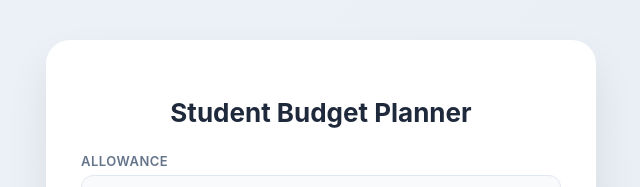
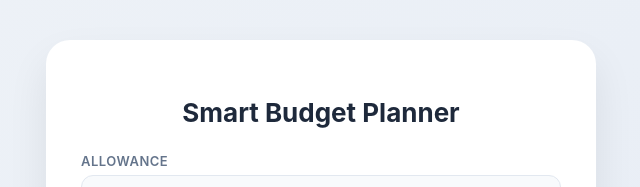
Before and after one commit to Sanjay0911-c/ai-budget-planner, a React (Create React App) app in the folder client/: page / in a window 1280 px wide. Shown: the top 187 px of the page, without its empty margins (319-959 px from the left). Built offline with nearby package versions, Linux system fonts and the light colour scheme; no server answers.

Commit message:
Updated title to Smart Budget Planner

```diff
--- a/client/src/App.js
+++ b/client/src/App.js
@@ -65,7 +65,8 @@ function App() {
     <div className="app">
       {/* ===== INPUT CARD ===== */}
       <div className="budget-card">
-        <h2>Student Budget Planner</h2>
+        <h2>Smart Budget Planner</h2>
+
 
         {Object.keys(data).map((key) => (
           <div className="input-group" key={key}>
```
Also changed, not shown: 1 other file (tests, documents, lock files or other folders).
